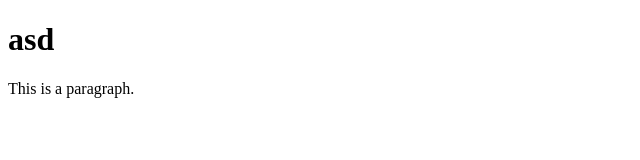
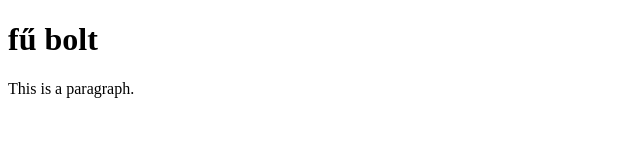
Before and after one commit to peimli/shop, a plain HTML site: page index.html in a window 1280 px wide. Shown: the whole page, without its empty margins (0-640 px from the left). Drawn offline with Linux system fonts and the light colour scheme.

Commit message:
Update index.html

```diff
--- a/index.html
+++ b/index.html
@@ -5,7 +5,7 @@
 </head>
 <body>
 
-<h1>asd</h1>
+<h1>fű bolt</h1>
 
 <p>This is a paragraph.</p>
 
```
